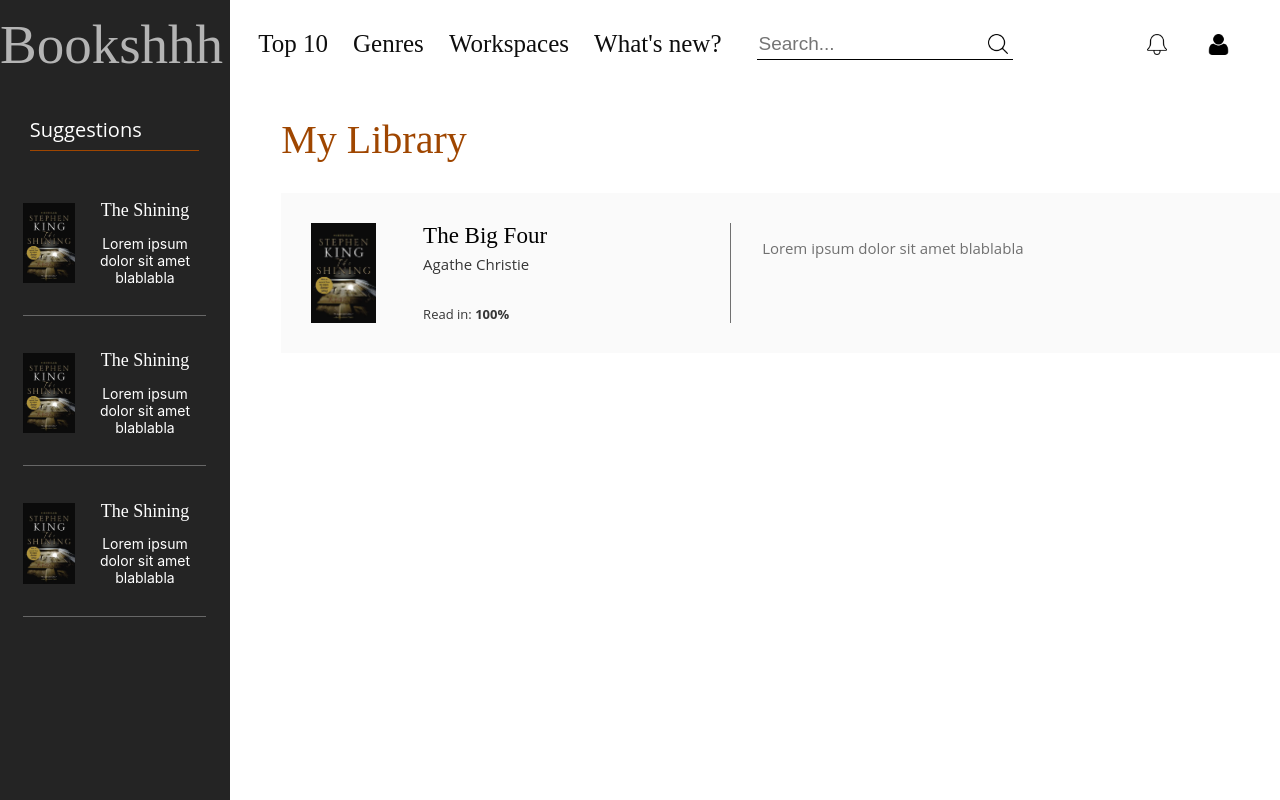
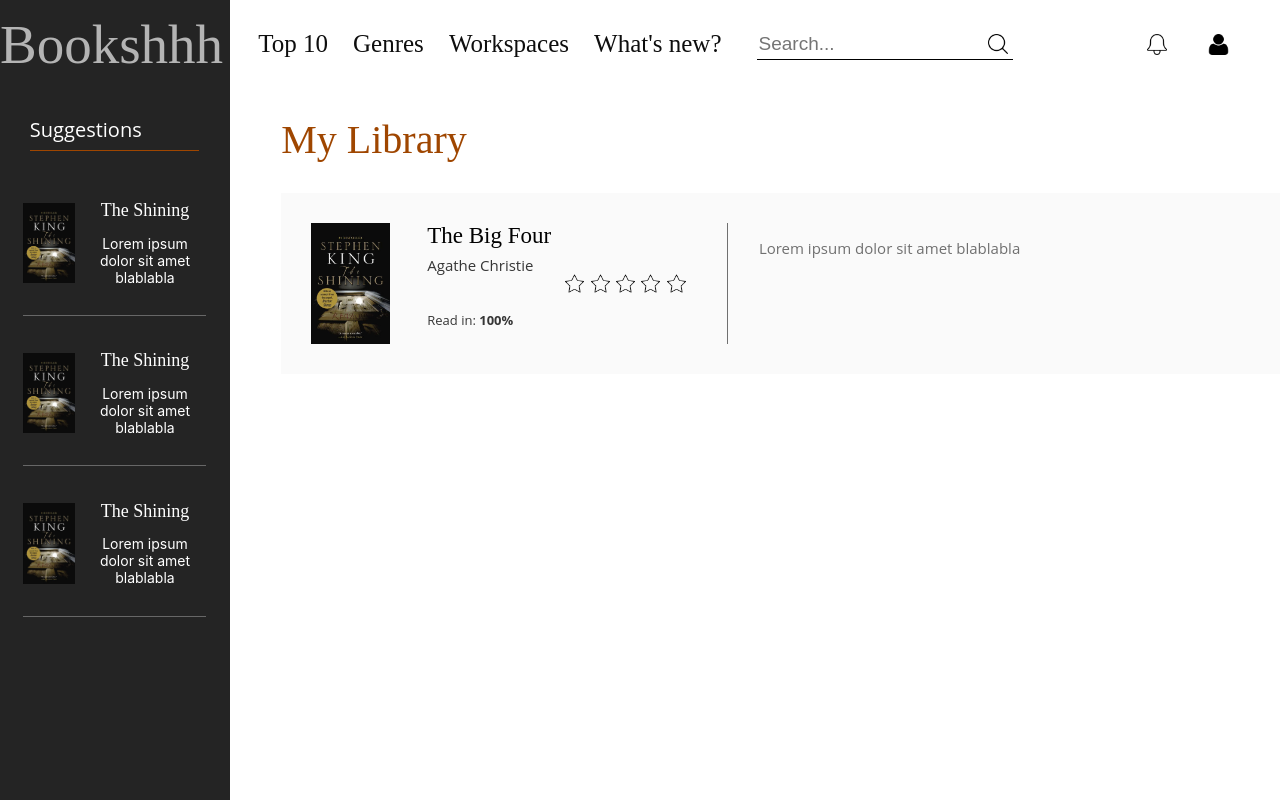
Before and after one commit to Madlenne/Bookshhh, a React (Create React App) app: page /library in a window 1280 px wide. Built offline with nearby package versions, Linux system fonts and the light colour scheme.

Commit message:
Add stars component to rate books

```diff
--- a/src/components/BookCard/BookCard.jsx
+++ b/src/components/BookCard/BookCard.jsx
@@ -20,7 +20,7 @@ const BookCard = () => {
                 </div>
 
                 <div className={css.rate}>
-                    {/* <Stars/> */}
+                    <Stars/>
                 </div>
                 <div className={css.progress}>
                     Read in: <b> 100% </b>
--- a/src/components/BookCard/BookCard.module.scss
+++ b/src/components/BookCard/BookCard.module.scss
@@ -1,8 +1,8 @@
 .container {
   display: grid;
-  grid-template-columns: 0.5fr 2fr 4fr;
+  grid-template-columns: 0.6fr 2fr 4fr;
   grid-template-areas: "cover info description";
-  grid-gap: 5%;
+  grid-gap: 4%;
   padding: 3%;
   background-color: #fafafa;
   margin: 3% 0;
@@ -40,7 +40,7 @@
   font-size: 15px;
   font-family: "Open Sans";
   color: #363636;
-  padding-top: 4%;
+  padding-top: 5%;
 }
 
 .rate {
@@ -54,7 +54,7 @@
   font-size: 13px;
   font-family: "Open Sans";
   color: #363636;
-  align-self: end;
+  align-self: center;
 }
 
 .bookDescription {
--- /dev/null
+++ b/src/components/ui/Stars/Stars.jsx
@@ -0,0 +1,36 @@
+import React, { useState}  from 'react'
+import * as PropTypes from 'prop-types';
+
+import Star from '../../../icons/star.png';
+import StarEmpty from '../../../icons/star_empty.png';
+import css from './Stars.module.scss';
+
+const Stars = () => {
+
+    const [hoveredStarIndex, setHoveredStarsIndex] = useState();
+    const [chosenStarIndex, setChosenStarsIndex] = useState();
+    const starsIndexes = [0,1,2,3,4];
+
+    const highlightStar = (el) => {
+        setHoveredStarsIndex(el);
+    }
+
+    const rate = (index) => {
+        setChosenStarsIndex(index);
+    }
+
+    return(
+        <div className={css.container} onMouseLeave={() => highlightStar(chosenStarIndex)} >
+           { starsIndexes.map((el) =>
+                el <= hoveredStarIndex
+               ? <img src={Star} className={css.star} onMouseEnter={() => highlightStar(el)} onClick={() => rate(el)} alt='star'/>
+               : <img src={StarEmpty} className={css.star} onMouseEnter={() => highlightStar(el)} onClick={() => rate(el)} alt='star'/>
+            )}
+
+        </div>
+
+
+    )
+}
+
+export default Stars;
--- /dev/null
+++ b/src/components/ui/Stars/Stars.module.scss
@@ -0,0 +1,9 @@
+.container {
+  display: flex;
+  flex-direction: row;
+  justify-content: space-around;
+}
+
+.star {
+  width: 15%;
+}
```
Also changed, not shown: src/icons/star.png (added), src/icons/star_empty.png (added).
